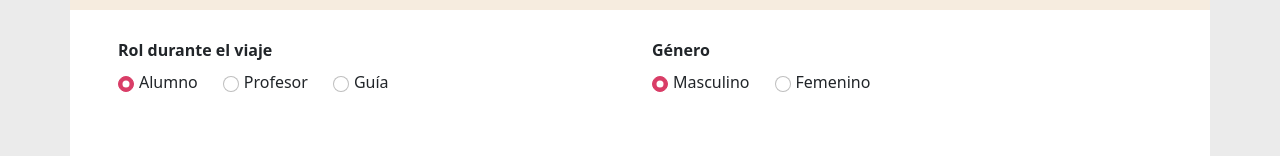
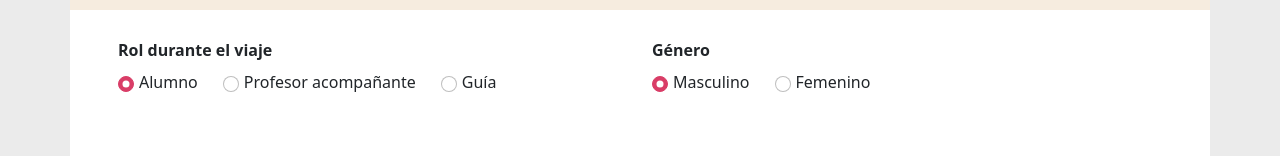
Before and after one commit to kouski/beta, a plain HTML site: page inscripcion1.html in a window 1280 px wide. Shown: the part 798-954 px from the top of the page. Drawn offline with nearby package versions, Linux system fonts and the light colour scheme.

Commit message:
añadir acompañante en radio button

```diff
--- a/inscripcion1.html
+++ b/inscripcion1.html
@@ -180,7 +180,7 @@
                         </div>
                         <div class="form-check form-check-inline">
                             <input class="form-check-input" type="radio" name="rol" id="organizador" value="organizador">
-                            <label class="form-check-label" for="organizador">Profesor</label>
+                            <label class="form-check-label" for="organizador">Profesor acompañante</label>
                         </div>
                         <div class="form-check form-check-inline">
                             <input class="form-check-input" type="radio" name="rol" id="guia" value="guia">
```
